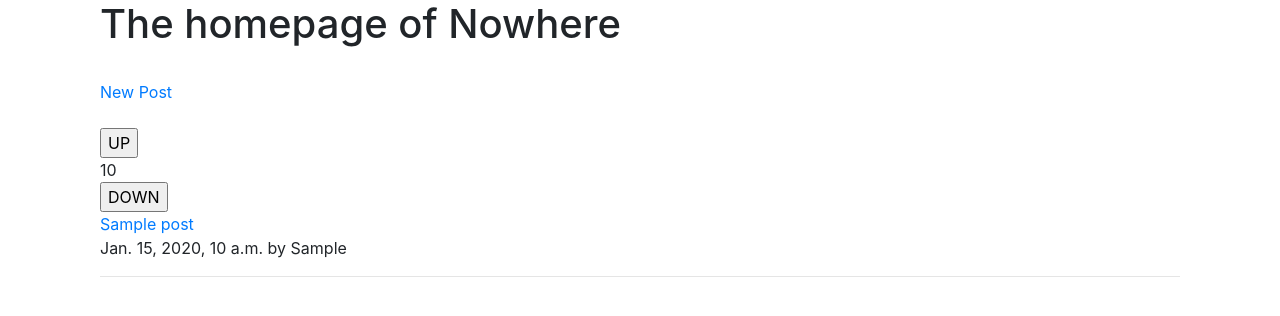
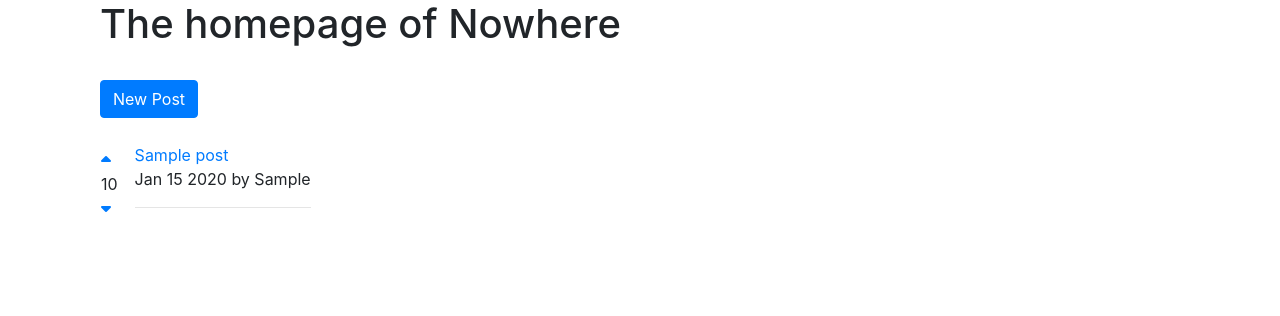
Before and after one commit to cormacio100/redditClone, a Django app: page / in a window 1280 px wide. Shown: the part 56-372 px from the top of the page. Run offline with Django 3.2, Linux system fonts and the light colour scheme; tables that the repository leaves empty hold one stand-in row (values such as "Sample post"); some libraries are stand-ins or nearby versions.

Commit message:
upvote and downvote working

```diff
--- a/accounts/templates/accounts/login.html
+++ b/accounts/templates/accounts/login.html
@@ -12,7 +12,7 @@
         <label for="username">Username:</label><br>
         <input type="text" name="username" id="username" required><br>
         <label for="password">Password:</label><br>
-        <input type="password" name="password" id="password" required><br>
-        <input type="submit" value="Login">
+        <input type="password" name="password" id="password" required><br><br>
+        <input type="submit" class="btn btn-primary" value="Login">
     </form>
 {% endblock %}
--- a/accounts/templates/accounts/signup.html
+++ b/accounts/templates/accounts/signup.html
@@ -11,7 +11,7 @@
         <label for="password1">Password:</label><br>
         <input type="password" name="password1" id="password2" required><br>
         <label for="password2">Confirm Password:</label><br>
-        <input type="password" name="password2" id="password2" required><br>
-        <input type="submit" value="Sign Up!">
+        <input type="password" name="password2" id="password2" required><br><br>
+        <input type="submit" class="btn btn-primary" value="Sign Up!">
     </form>
 {% endblock %}
--- a/accounts/views.py
+++ b/accounts/views.py
@@ -42,7 +42,7 @@ def login_view(request):
                 if request.POST['next'] is not None:    # NOT NECESSARY
                     return redirect(request.POST['next'])
             args = {'error': 'Logged in successfully'}
-            return render(request, 'accounts/login.html', args)
+            return redirect('home')
         else:
             args = {'error': 'User not found'}
             return render(request, 'accounts/login.html', args)
--- a/posts/models.py
+++ b/posts/models.py
@@ -18,3 +18,6 @@ class Post(models.Model):
 
     def __unicode__(self):
         return self.title
+
+    def pub_date_pretty(self):
+        return self.pub_date.strftime('%b %d %Y')
--- a/posts/templates/posts/create.html
+++ b/posts/templates/posts/create.html
@@ -12,7 +12,7 @@
         <label for="title">Title:</label><br>
         <input type="text" name="title" id="title" required><br>
         <label for="url">URL:</label><br>
-        <input type="text" name="url" id="url" required><br>
-        <input type="submit" value="Post">
+        <input type="text" name="url" id="url" required><br><br>
+        <input type="submit" class="btn btn-primary" value="Post">
     </form>
 {% endblock %}
--- a/posts/templates/posts/home.html
+++ b/posts/templates/posts/home.html
@@ -6,18 +6,30 @@
             {{ error }}
         {% endif %}
         <br>
-        <a href="{% url 'posts:create' %}">New Post</a>
+        <a href="{% url 'posts:create' %}" class="btn btn-primary">New Post</a>
         <br/>
         <br/>
         {% for post in posts.all %}
-            <form  method="POST" action="{% url 'posts:upvote' post.id %}">{% csrf_token %}<input type="submit" value="UP"></form>
-            {{ post.votes_total }}
-            <form  method="POST" action="{% url 'posts:downvote' post.id %}">{% csrf_token %}<input type="submit" value="DOWN"></form>
-            <a href="{{ post.url }}" target="_blank">{{ post.title }}</a>
-            <br/>
-            {{ post.pub_date }} by {{ post.author.first_name }}
-            <br>
-            <hr>
+            <table>
+                <tr>
+                    <td>
+                        <a href="#" onClick="document.getElementById('upvote{{ post.id }}').submit()"><i class="fa fa-caret-up" aria-hidden="true"></i></a>
+                        <br/>{{ post.votes_total }}<br/>
+                        <a href="#" onClick="document.getElementById('downvote{{ post.id }}').submit()"><i class="fa fa-caret-down" aria-hidden="true"></i></a><br/>
+                    </td>
+                    <td>
+                        <a href="{{ post.url }}" target="_blank">{{ post.title }}</a>
+                        <br/>
+                        {{ post.pub_date_pretty }} by {{ post.author.first_name }}
+                        <br>
+                        <hr>
+                    </td>
+                </tr>
+            </table>
+
+            <form  method="POST" id="upvote{{ post.id }}" action="{% url 'posts:upvote' post.id %}">{% csrf_token %}<input type="hidden"></form>
+            <form  method="POST" id="downvote{{ post.id }}" action="{% url 'posts:downvote' post.id %}">{% csrf_token %}<input type="hidden"></form>
+
         {% endfor %}
     </div>
 
--- a/templates/base.html
+++ b/templates/base.html
@@ -14,6 +14,9 @@
         #navbarNav{
             text-align:right;
         }
+        td{
+            padding-right:1em;
+        }
     </style>
     </head>
 <body>
@@ -23,7 +26,7 @@
         <div class="container">
             <div class="row">
                 <div class="col-6">
-                    <a class="navbar-brand" href="#">Reddit Clone</a>
+                    <a class="navbar-brand" href="{% url 'home' %}">Reddit Clone</a>
                     <button class="navbar-toggler" type="button" data-toggle="collapse" data-target="#navbarNav" aria-controls="navbarNav" aria-expanded="false" aria-label="Toggle navigation">
                         <span class="navbar-toggler-icon"></span>
                     </button>
```
